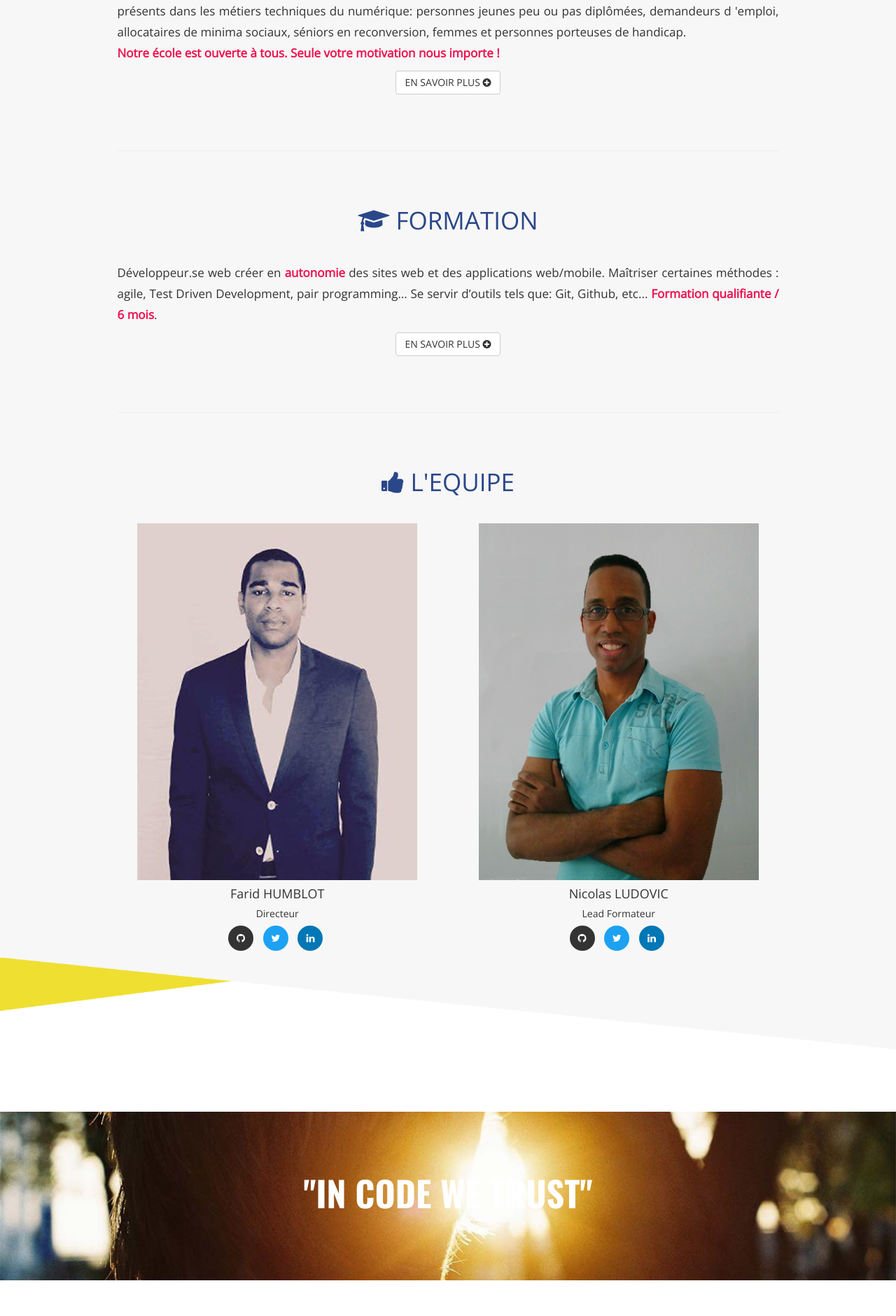
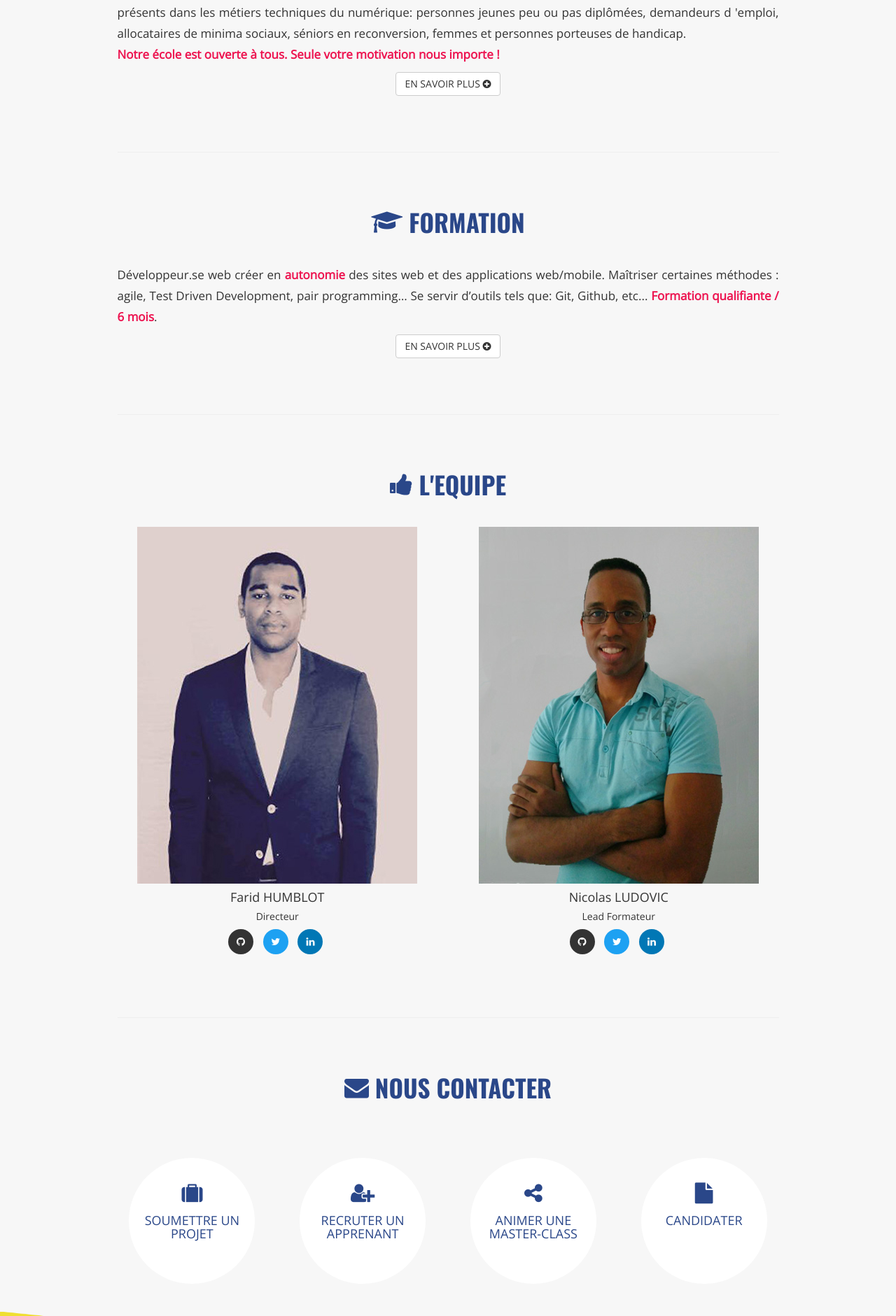
Before and after one commit to AshvinPainiaye/Plateforme-Simplon-Reunion, a PHP site: page / in a window 1280 px wide. Shown: the part 760-2641 px from the top of the page at 70% size. Run offline with PHP 8.4, Linux system fonts and the light colour scheme; some libraries are stand-ins or nearby versions; grey boxes are pictures that could not be loaded.

Commit message:
ajout nous contacter sur accueil

```diff
--- a/css/main.css
+++ b/css/main.css
@@ -162,7 +162,11 @@ strong {
 .descriptionAccueil h3 {
   color: #2a4789;
   font-size: 35px;
-  margin-bottom: 40px; }
+  margin-bottom: 40px;
+  font-family: 'Oswald', sans-serif; }
+  .descriptionAccueil h3 .fa {
+    position: relative;
+    bottom: 3px; }
 .descriptionAccueil p {
   font-size: 17px;
   line-height: 30px;
@@ -182,13 +186,34 @@ strong {
   background-position: center;
   background-attachment: fixed;
   background-size: cover;
-  margin-bottom: 50px;
+  margin-bottom: 70px;
   margin-top: 90px; }
   .devise p {
     color: #ffffff;
     font-size: 50px;
     text-align: center;
     font-family: 'Oswald', sans-serif; }
+
+.contactAccueil a {
+  text-decoration: none; }
+.contactAccueil h4 {
+  background-color: #ffffff;
+  color: #2a4789;
+  width: 10em;
+  height: 10em;
+  padding-top: 35px;
+  border-radius: 100%;
+  margin: 40px auto;
+  -moz-transition: all 0.3s ease-in-out;
+  -o-transition: all 0.3s ease-in-out;
+  -webkit-transition: all 0.3s ease-in-out;
+  transition: all 0.3s ease-in-out; }
+  .contactAccueil h4:hover {
+    background-color: #2a4789;
+    color: #ffffff; }
+  .contactAccueil h4 .fa {
+    font-size: 30px;
+    margin-bottom: 15px; }
 
 /*fin accueil*/
 /*debut a propos*/
@@ -216,10 +241,18 @@ strong {
     #apropos article h4 {
       text-align: center;
       color: #2a4789;
-      margin: 20px 0 25px 0; }
+      margin: 20px 0 25px 0;
+      font-family: 'Oswald', sans-serif; }
 
 /*fin a propos*/
 /*debut formation*/
+#formation {
+  /*  .referentiel {
+      p {
+          line-height: 30px;
+          margin-bottom: 20px;
+      } */
+  /* } */ }
   #formation img {
     padding-top: 50px; }
   #formation article h3 {
@@ -238,9 +271,6 @@ strong {
   #formation article li {
     list-style-type: square;
     margin: 8px auto; }
-#formation .referentiel p {
-  line-height: 30px;
-  margin-bottom: 20px; }
 
 /*fin formation*/
 /*debut apprenant*/
--- a/index.php
+++ b/index.php
@@ -177,7 +177,30 @@
                             </div>
                         </div>
                     </div>
+                    <hr>
 
+                    <h3><i class="fa fa-envelope"></i> NOUS CONTACTER</h3>
+                    <div class="row contactAccueil">
+                        <div class="col-sm-3">
+                            <a href="contact-projet.php" target="_blank"><h4 class="center-block"> <i class="fa fa-suitcase"></i>
+                            <br>SOUMETTRE UN PROJET</h4></a>
+                        </div>
+                        <div class="col-sm-3">
+                            <a href="contact-apprenant.php" target="_blank">
+                                <h4 class="center-block"> <i class="fa fa-user-plus"></i>
+                            <br>RECRUTER UN APPRENANT</h4></a>
+                        </div>
+                        <div class="col-sm-3">
+                            <a href="contact-animer.php" target="_blank">
+                                <h4 class="center-block">  <i class="fa fa-share-alt"></i>
+                            <br>ANIMER UNE MASTER-CLASS</h4></a>
+                        </div>
+                        <div class="col-sm-3">
+                            <a href="contact-candidater.php" target="_blank">
+                                <h4 class="center-block">  <i class="fa fa-file"></i>
+                            <br>CANDIDATER</h4></a>
+                        </div>
+                    </div>
                 </div>
             </div>
         </div>
--- a/scss/main.scss
+++ b/scss/main.scss
@@ -220,6 +220,11 @@ strong {
         color: $couleur2;
         font-size: 35px;
         margin-bottom: 40px;
+        font-family: 'Oswald', sans-serif;
+        .fa {
+            position: relative;
+            bottom: 3px;
+        }
     }
     p {
         font-size: 17px;
@@ -246,13 +251,37 @@ strong {
     background-position: center;
     background-attachment: fixed;
     background-size: cover;
-    margin-bottom: 50px;
+    margin-bottom: 70px;
     margin-top: 90px;
     p {
         color: $couleur4;
         font-size: 50px;
         text-align: center;
         font-family: 'Oswald', sans-serif;
+    }
+}
+
+.contactAccueil {
+    a {
+        text-decoration: none;
+    }
+    h4 {
+        background-color: $couleur4;
+        color: $couleur2;
+        width: 10em;
+        height: 10em;
+        padding-top: 35px;
+        border-radius: 100%;
+        margin: 40px auto;
+        @include transition(all 0.3s ease-in-out);
+        &:hover {
+            background-color: $couleur2;
+            color: $couleur4;
+        }
+        .fa {
+            font-size: 30px;
+            margin-bottom: 15px;
+        }
     }
 }
 
@@ -294,6 +323,7 @@ strong {
             text-align: center;
             color: $couleur2;
             margin: 20px 0 25px 0;
+            font-family: 'Oswald', sans-serif;
         }
     }
 }
@@ -329,12 +359,12 @@ strong {
             margin: 8px auto;
         }
     }
-    .referentiel {
+    /*  .referentiel {
         p {
             line-height: 30px;
             margin-bottom: 20px;
-        }
-    }
+        } */
+    /* } */
 }
 
 
```
Also changed, not shown: formation.php (+10 -9 lines), 1 other file. Lines whose indentation alone changed are shown as unchanged.
